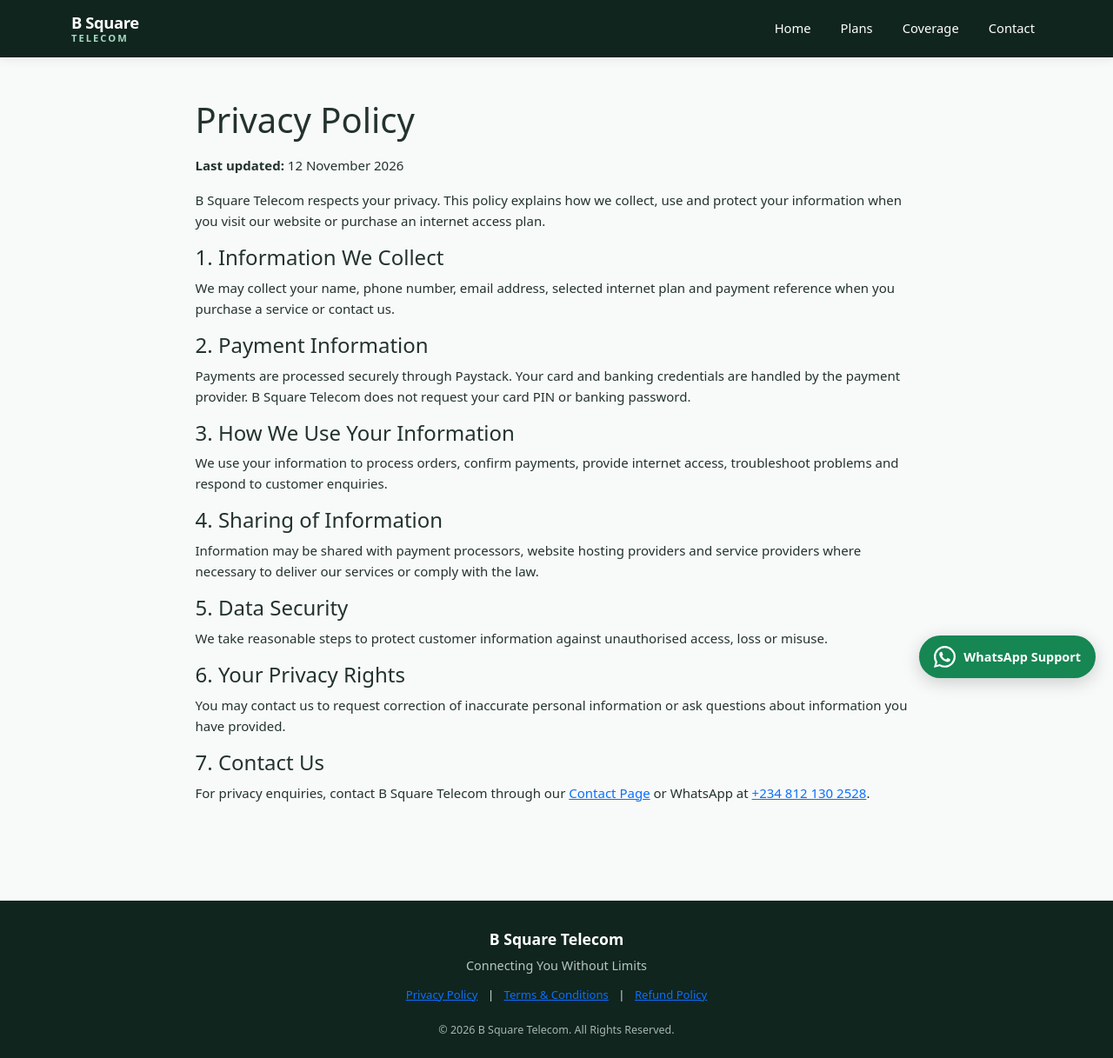
After one commit to bsquaretelecom001/BSquareTelecom, a Django app: page /privacy-policy/ in a window 1280 px wide. The commit adds this page. Shown: the whole page at 87% size. Run offline with Django 5.2, Linux system fonts and the light colour scheme.

Commit message:
Add website policy pages

```diff
--- a/core/urls.py
+++ b/core/urls.py
@@ -5,4 +5,9 @@ urlpatterns = [
     path("", views.home, name="home"),
     path("coverage/", views.coverage, name="coverage"),
     path("contact/", views.contact, name="contact"),
+
+    # Website Policies
+    path("privacy-policy/", views.privacy_policy, name="privacy_policy"),
+    path("terms/", views.terms_and_conditions, name="terms"),
+    path("refund-policy/", views.refund_policy, name="refund_policy"),
 ]
--- a/core/views.py
+++ b/core/views.py
@@ -15,11 +15,9 @@ def coverage(request):
 
 
 def contact(request):
-
     contact_info = ContactInfo.objects.first()
 
     if request.method == "POST":
-
         name = request.POST["name"]
         email = request.POST["email"]
         message = request.POST["message"]
@@ -43,3 +41,18 @@ def contact(request):
             "contact_info": contact_info,
         },
     )
+
+
+# PRIVACY POLICY
+def privacy_policy(request):
+    return render(request, "policies/privacy_policy.html")
+
+
+# TERMS AND CONDITIONS
+def terms_and_conditions(request):
+    return render(request, "policies/terms_and_conditions.html")
+
+
+# REFUND POLICY
+def refund_policy(request):
+    return render(request, "policies/refund_policy.html")
--- a/templates/base.html
+++ b/templates/base.html
@@ -87,7 +87,20 @@
     <footer class="site-footer">
       <div class="container text-center">
         <a class="footer-brand" href="{% url 'home' %}"> B Square Telecom </a>
+
         <p class="footer-tagline">Connecting You Without Limits</p>
+
+        <!-- Website Policies -->
+        <div class="small mb-3">
+          <a href="{% url 'privacy_policy' %}">Privacy Policy</a>
+          <span class="mx-2">|</span>
+
+          <a href="{% url 'terms' %}">Terms &amp; Conditions</a>
+          <span class="mx-2">|</span>
+
+          <a href="{% url 'refund_policy' %}">Refund Policy</a>
+        </div>
+
         <small> &copy; 2026 B Square Telecom. All Rights Reserved. </small>
       </div>
     </footer>
@@ -113,6 +126,7 @@
           d="M13.601 2.326A7.85 7.85 0 0 0 8.002 0C3.584 0 .002 3.58 0 7.998a7.94 7.94 0 0 0 1.065 3.999L0 16l4.12-1.08a8 8 0 0 0 3.88.99h.003c4.418 0 8-3.58 8-7.998a7.95 7.95 0 0 0-2.402-5.586ZM8.003 14.56a6.6 6.6 0 0 1-3.36-.92l-.24-.142-2.445.64.652-2.385-.156-.245a6.56 6.56 0 0 1-1.006-3.51 6.56 6.56 0 0 1 6.556-6.555 6.52 6.52 0 0 1 4.636 1.92 6.52 6.52 0 0 1 1.92 4.636 6.56 6.56 0 0 1-6.557 6.561Zm3.598-4.913c-.197-.098-1.164-.574-1.345-.64-.18-.066-.311-.098-.443.099-.131.197-.508.64-.623.771-.115.132-.23.148-.426.05-.197-.099-.83-.306-1.58-.976-.584-.52-.978-1.163-1.093-1.36-.115-.197-.012-.303.087-.4.089-.088.197-.23.295-.345.099-.115.132-.197.197-.329.066-.131.033-.246-.016-.345-.05-.098-.443-1.066-.607-1.46-.16-.383-.322-.331-.443-.337l-.377-.007a.72.72 0 0 0-.525.246c-.18.197-.689.673-.689 1.64s.706 1.903.804 2.034c.099.132 1.39 2.122 3.368 2.974.47.203.837.324 1.123.415.472.15.902.129 1.241.078.379-.057 1.164-.476 1.328-.935.164-.46.164-.853.115-.935-.049-.082-.18-.131-.377-.23Z"
         />
       </svg>
+
       <span>WhatsApp Support</span>
     </a>
 
--- /dev/null
+++ b/templates/policies/privacy_policy.html
@@ -0,0 +1,67 @@
+{% extends "base.html" %}
+
+{% block title %}Privacy Policy | B Square Telecom{% endblock %}
+
+{% block content %}
+<section class="container py-5">
+  <div class="row justify-content-center">
+    <div class="col-lg-9">
+      <h1 class="mb-3">Privacy Policy</h1>
+      <p><strong>Last updated:</strong> 12 November 2026</p>
+
+      <p>
+        B Square Telecom respects your privacy. This policy explains how we
+        collect, use and protect your information when you visit our website or
+        purchase an internet access plan.
+      </p>
+
+      <h4>1. Information We Collect</h4>
+      <p>
+        We may collect your name, phone number, email address, selected internet
+        plan and payment reference when you purchase a service or contact us.
+      </p>
+
+      <h4>2. Payment Information</h4>
+      <p>
+        Payments are processed securely through Paystack. Your card and banking
+        credentials are handled by the payment provider. B Square Telecom does
+        not request your card PIN or banking password.
+      </p>
+
+      <h4>3. How We Use Your Information</h4>
+      <p>
+        We use your information to process orders, confirm payments, provide
+        internet access, troubleshoot problems and respond to customer
+        enquiries.
+      </p>
+
+      <h4>4. Sharing of Information</h4>
+      <p>
+        Information may be shared with payment processors, website hosting
+        providers and service providers where necessary to deliver our services
+        or comply with the law.
+      </p>
+
+      <h4>5. Data Security</h4>
+      <p>
+        We take reasonable steps to protect customer information against
+        unauthorised access, loss or misuse.
+      </p>
+
+      <h4>6. Your Privacy Rights</h4>
+      <p>
+        You may contact us to request correction of inaccurate personal
+        information or ask questions about information you have provided.
+      </p>
+
+      <h4>7. Contact Us</h4>
+      <p>
+        For privacy enquiries, contact B Square Telecom through our
+        <a href="{% url 'contact' %}">Contact Page</a>
+        or WhatsApp at
+        <a href="https://wa.me/2348121302528">+234 812 130 2528</a>.
+      </p>
+    </div>
+  </div>
+</section>
+{% endblock %}
```
Also changed, not shown: templates/policies/refund_policy.html (added, +63 -0 lines), templates/policies/terms_and_conditions.html (added, +65 -0 lines).
